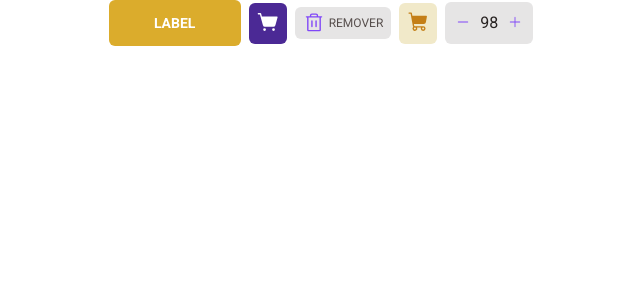
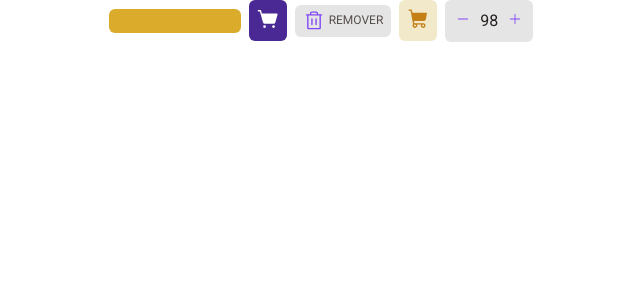
Before and after one commit to RenanEduardo/coffee-delivery-app, a React (Vite) app: page / in a window 1280 px wide. Shown: the top 300 px of the page, without its empty margins (319-959 px from the left). Built offline with nearby package versions, Linux system fonts and the light colour scheme.

Commit message:
add prop label to Button

```diff
--- a/src/components/Button/Button.tsx
+++ b/src/components/Button/Button.tsx
@@ -1,5 +1,7 @@
 import { ButtonContainer } from './Button.styles';
-
-export function Button() {
-	return <ButtonContainer>Label</ButtonContainer>;
+interface ButtonProps {
+	label: string;
 }
+export function Button(props: ButtonProps) {
+	return <ButtonContainer>{props.label}</ButtonContainer>;
+}
```
